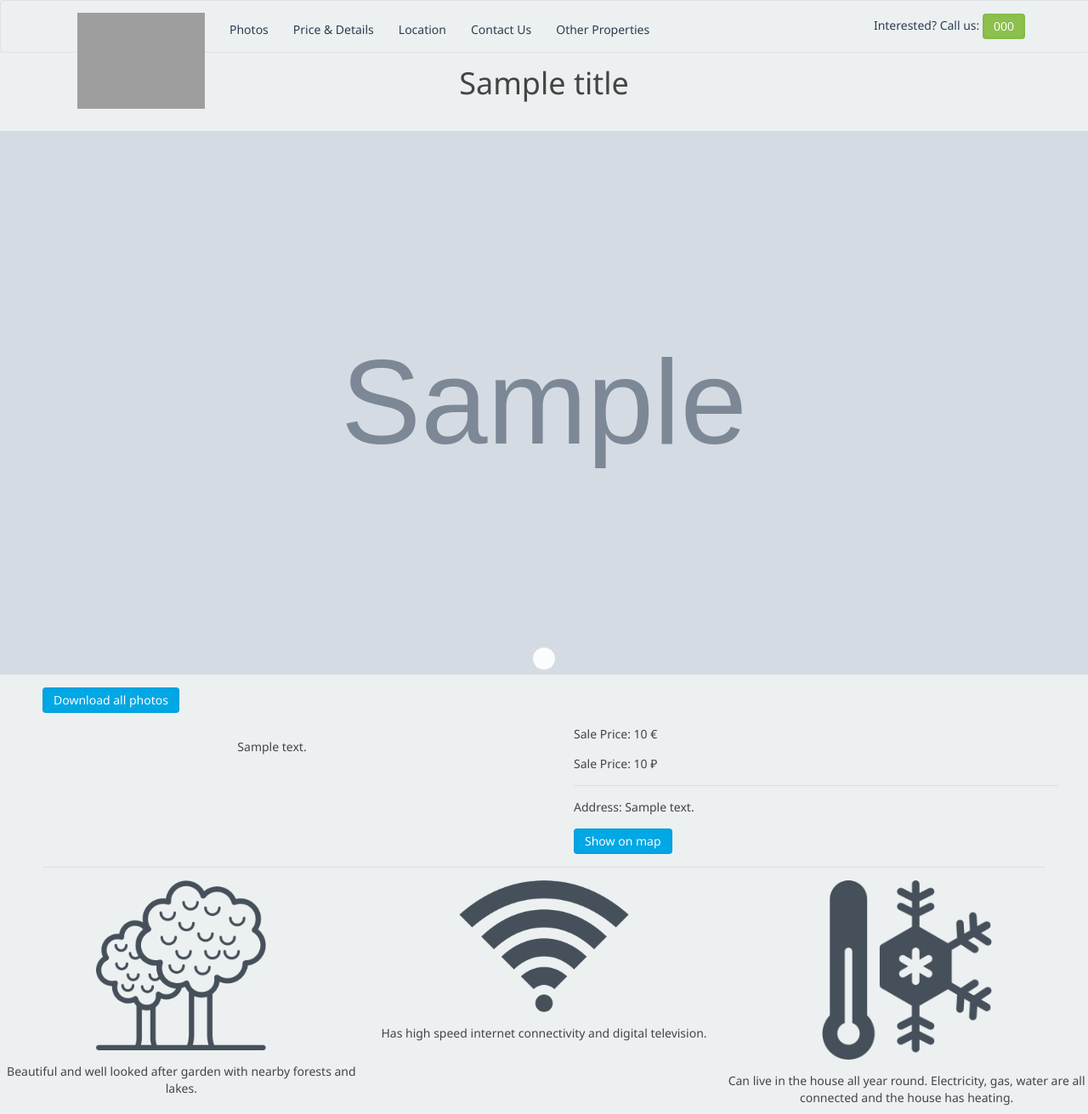
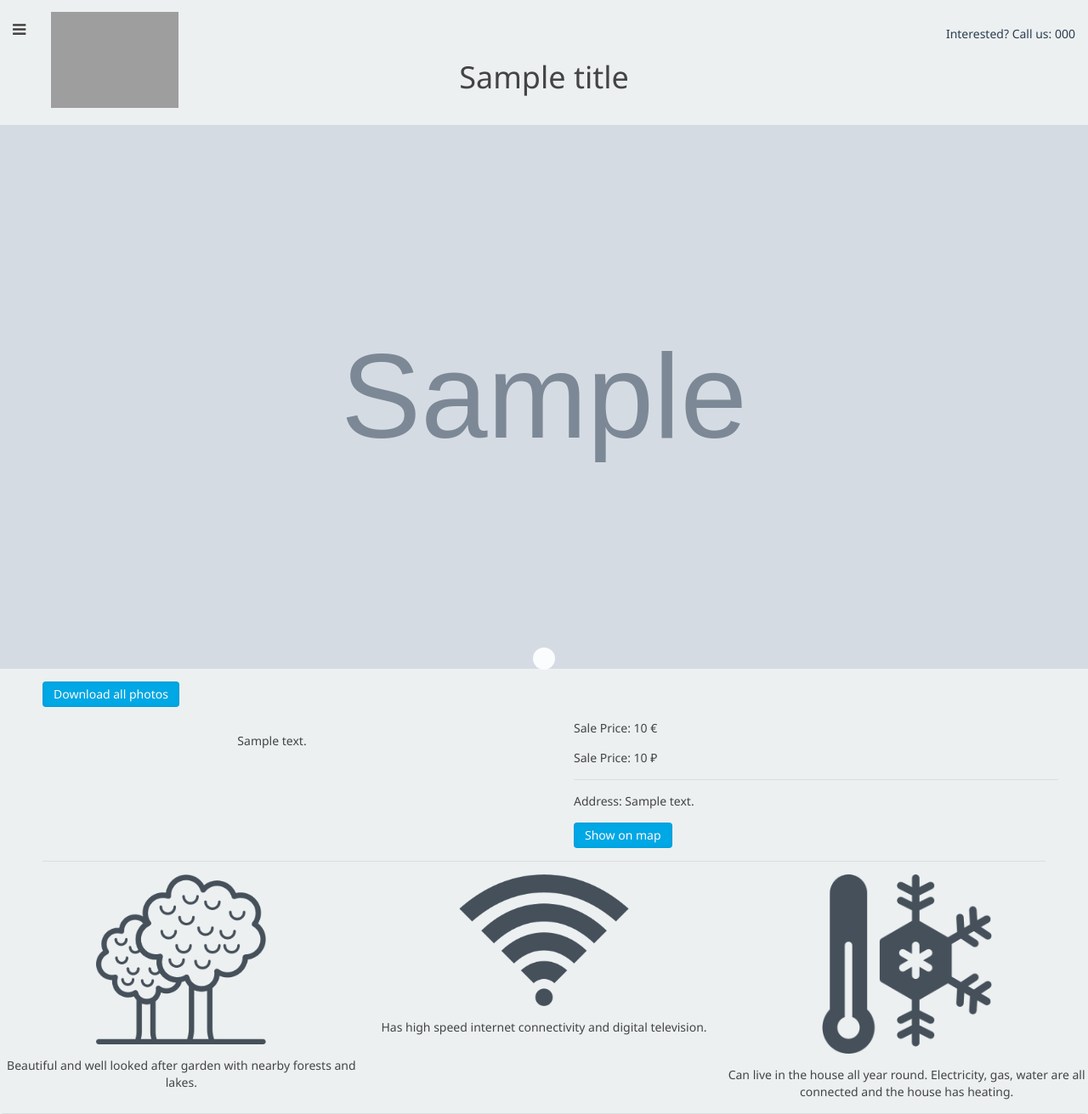
Before and after one commit to cash2one/la_casa, a Django app: template naracottage/templates/naracottage_home.html in a window 1280 px wide. Shown: the top 1311 px of the page at 85% size. Run offline with Django 3.2, Linux system fonts and the light colour scheme; the template is opened without the code that fills it: most values are stand-ins (such as "Sample title", 1, 10 or a date in 2020); grey boxes marked "Sample" are stand-in pictures; parts of the project's set-up code (start-up, migrations or seed data) failed here and were passed over; grey boxes are pictures that could not be loaded.

Commit message:
updated navbar

```diff
--- a/static/css/naracottage/nav.css
+++ b/static/css/naracottage/nav.css
@@ -2,23 +2,8 @@
     background-color: #ECF0F1;
     color: #2C3E50;
     z-index: 1000;
+    border: none;
 }
-.uk-navbar-brand {
-    text-shadow: none;
-    color: #2C3E50;
-}
-.uk-navbar-nav>li>a {
-    text-shadow: none;
-    color: #2C3E50;
-}
-.uk-navbar-nav>li.uk-open>a, .uk-navbar-nav>li:hover>a, .uk-navbar-nav>li>a:focus{
-    background-color: #ECF0F1;
-    color: #2C3E50;
-    cursor: pointer;
-    border-bottom: 3px solid;
-    border-color: #E74C3C;
-}
-
 .uk-navbar-brand:focus, .uk-navbar-brand:hover{
     background-color: #ECF0F1;
     color: #2C3E50;
--- a/static/css/nav.css
+++ b/static/css/nav.css
@@ -1,9 +1,3 @@
-.uk-navbar-nav>li>a[href='#'] {
-    cursor: pointer;
-}
-.uk-navbar-nav>li>a {
-    border: 0px;
-}
-html, h1, h2, h3, h4, h5, h6, body, .uk-navbar-nav>li>a {
+html, h1, h2, h3, h4, h5, h6, body, .uk-navbar-nav>li {
     font-family: 'Noto Sans', sans-serif;
 }
--- a/website/templates/nav.html
+++ b/website/templates/nav.html
@@ -1,18 +1,16 @@
 {% load staticfiles %}
-<div class="uk-container uk-container-center uk-margin-top uk-margin-small-bottom">
-    <a href="#offcanvas-navbar" class="uk-navbar-toggle uk-hidden-large" data-uk-offcanvas></a>
+<div class="uk-margin-top uk-margin-small-bottom">
+    <a href="#offcanvas-navbar" class="uk-navbar-toggle" data-uk-offcanvas></a>
     <a href="/" class="uk-navbar-brand"><img src="{% static logo_url %}" width="150" /></a>
-    <ul class="uk-navbar-nav uk-visible-large">
-        <li><a href="#photos" data-uk-smooth-scroll="{offset: 50}">Photos</a></li>
-        <li><a href="#price" data-uk-smooth-scroll="{offset: 80}">Price &amp; Details</a></li>
-        <li><a href="#map" data-uk-smooth-scroll="{offset: 50}">Location</a></li>
-        <li><a href="#contact" data-uk-smooth-scroll="{offset: 50}">Contact Us</a></li>
-        <li><a href="#other-properties" data-uk-smooth-scroll="{offset: 50}">Other Properties</a></li>
-
+    <ul class="uk-navbar-nav uk-navbar-flip uk-margin-top uk-margin-right uk-visible-large">
+        <li>Interested? Call us: {{ phone }}</span></li>
     </ul>
-    <ul class="uk-navbar-nav uk-navbar-flip uk-visible-large">
-        <li>Interested? Call us: <span class="uk-button uk-button-success">{{ phone }}</span></li>
-    </ul>
+</div>
+<div class="uk-hidden-large">
+    <p class="uk-text-center">
+        Interested? Call us:<br>
+        {{ phone }}
+    </p>
 </div>
 <div id="offcanvas-navbar" class="uk-offcanvas">
     <div class="uk-offcanvas-bar">
@@ -22,11 +20,6 @@
             <li><a href="#map" data-uk-smooth-scroll="{offset: 50}">Location</a></li>
             <li><a href="#contact" data-uk-smooth-scroll="{offset: 50}">Contact Us</a></li>
             <li><a href="#other-properties" data-uk-smooth-scroll="{offset: 50}">Other Properties</a></li>
-            <li><a href="#">
-                Interested? Call us: <br>
-                {{ phone }}
-                </a>
-            </li>
         </ul>
     </div>
 </div>
```
